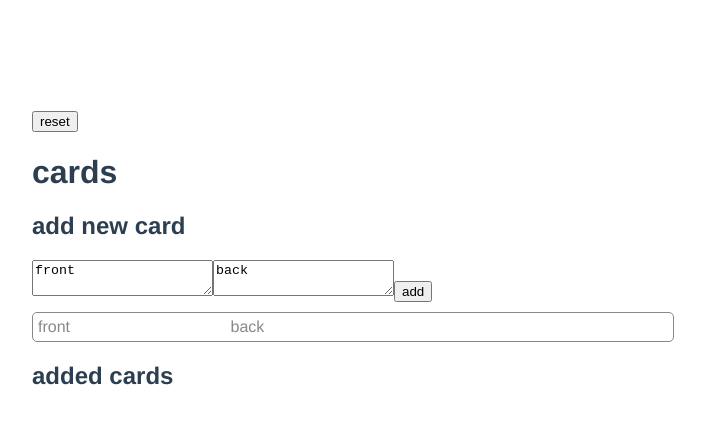
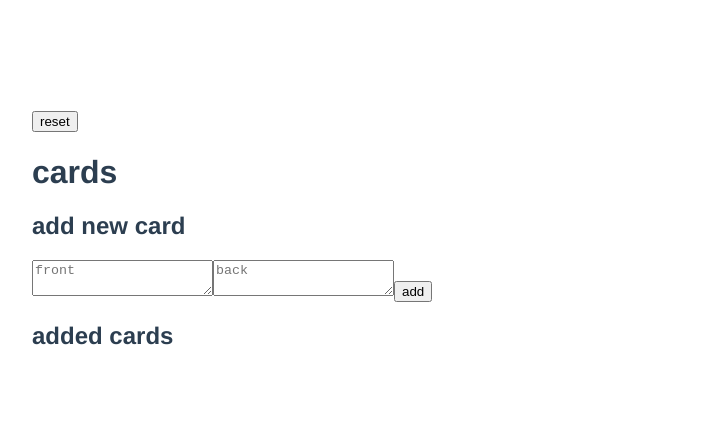
Before and after one commit to nkano/vuePrac, a Vue app: page / in a window 1280 px wide. Shown: the top 424 px of the page, without its empty margins (36-741 px from the left). Built offline with nearby package versions, Linux system fonts and the light colour scheme.

Commit message:
trivial fix

```diff
--- a/src/components/Cards.vue
+++ b/src/components/Cards.vue
@@ -2,8 +2,8 @@
   <div class="cards">
     <h1>cards</h1>
     <h2>add new card</h2>
-    <textarea class="front" v-model="front"></textarea>
-    <textarea class="back" v-model="back"></textarea>
+    <textarea class="front" v-model="front" placeholder="front"></textarea>
+    <textarea class="back" v-model="back" placeholder="back"></textarea>
     <button v-on:click="addCard()">add</button>
     <transition name="fade">
       <div v-if="front !== '' || back !== ''" class="card current">
@@ -28,8 +28,8 @@ export default {
   name: 'Cards',
   data() {
     return {
-      front: 'front',
-      back: 'back',
+      front: '',
+      back: '',
       savedCards: []
     }
   },
```
